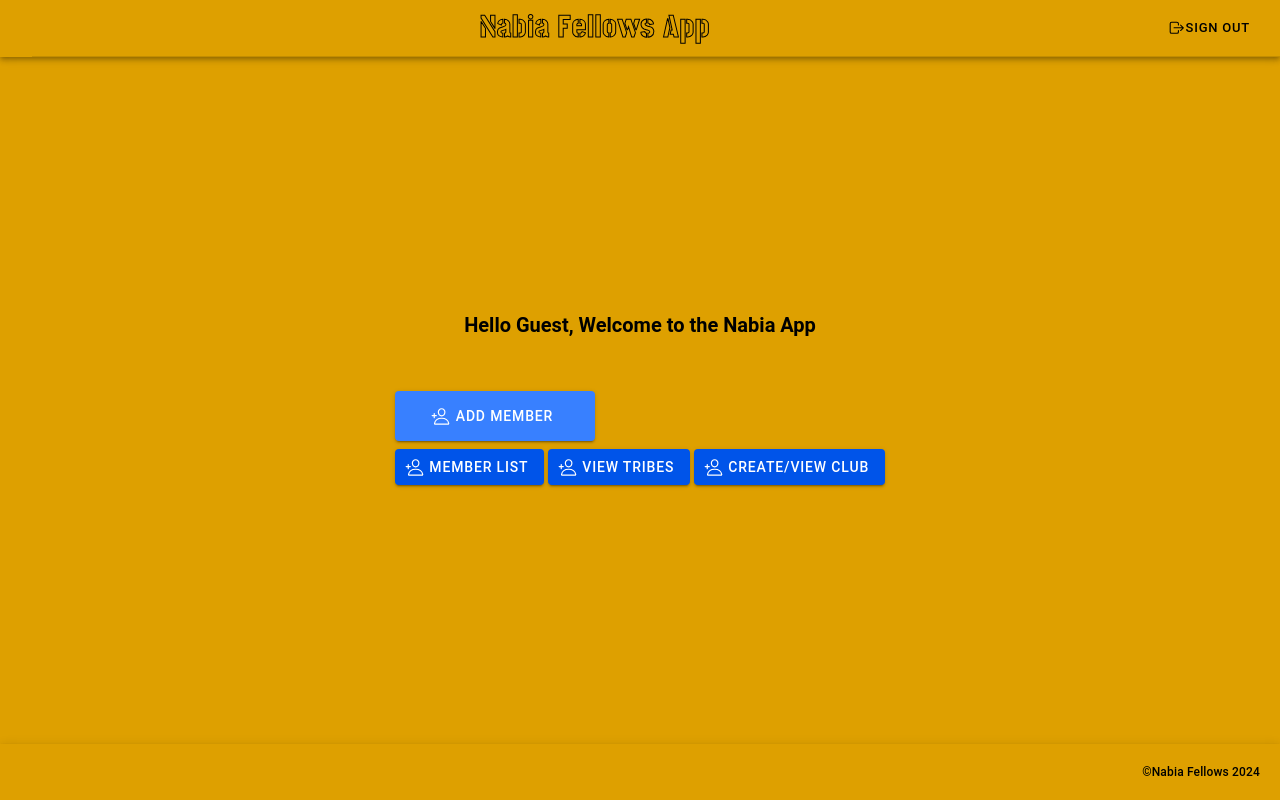
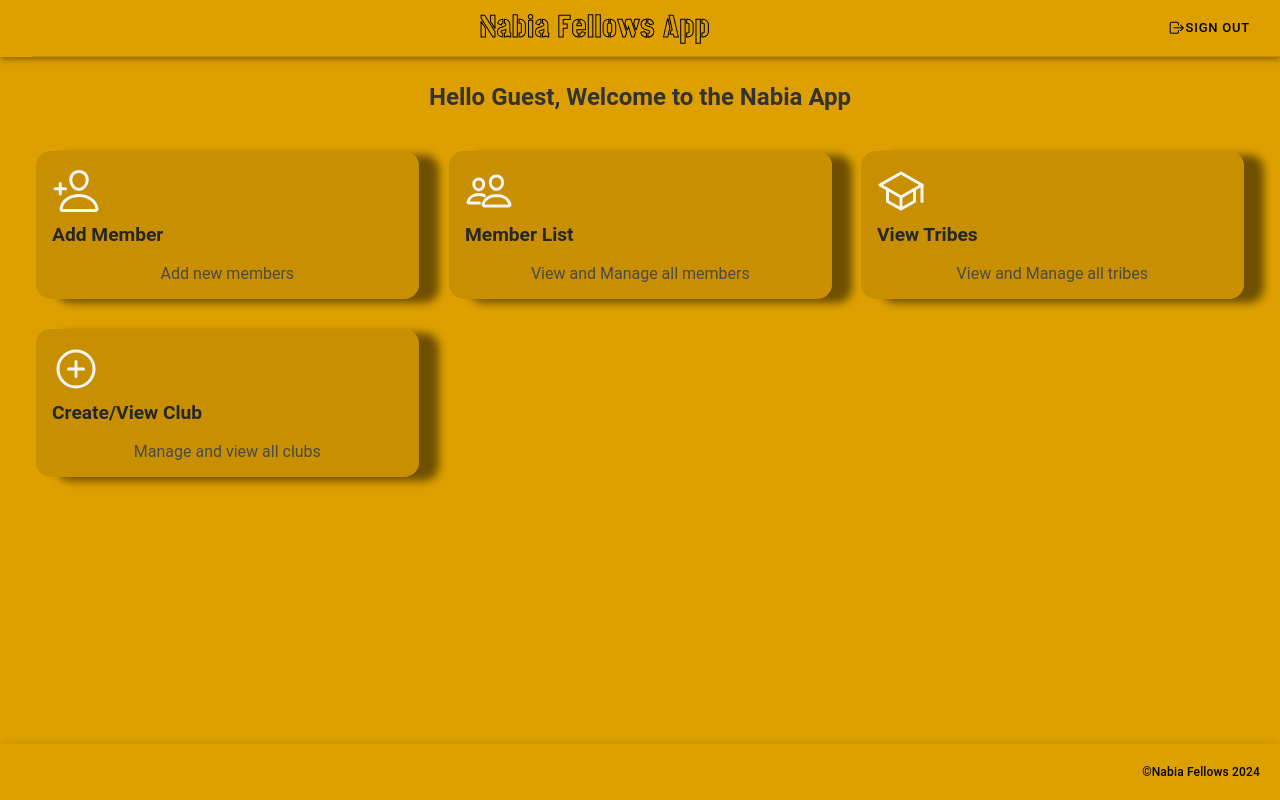
Before and after one commit to elijahbigk77/Nabia-App, a React (Vite) app: page /dashboard in a window 1280 px wide. Built offline with nearby package versions, Linux system fonts and the light colour scheme; no server answers.

Commit message:
Redesigned Dashboard

```diff
--- a/src/components/MainHeader.tsx
+++ b/src/components/MainHeader.tsx
@@ -11,7 +11,7 @@ const MainHeader: React.FC<ContainerProps> = () => {
 
   const handleSignOut = async () => {
     await signOut();
-    history.push('/login');
+    history.push('/home');
   };
 
   return (
--- a/src/pages/AddMember.css
+++ b/src/pages/AddMember.css
@@ -8,7 +8,3 @@
     --border-style: solid;
     --border-color: #000;
   }
-
-.add-member-btn{
-    background-color: #000;
-}
--- a/src/pages/ClubMemberList.tsx
+++ b/src/pages/ClubMemberList.tsx
@@ -327,7 +327,7 @@ const ClubMemberList: React.FC = () => {
               </IonItem>
               <IonItem><p>{`Tribe: ${tribesList.find((tribe: Tribe) => tribe.id === selectedMember?.tribeId)?.name}`}</p></IonItem>
               <IonItem><p>{`Club: ${clubs.find((club: ClubData) => club.id === selectedMember?.clubId)?.name}`}</p></IonItem>
-              <IonButton onClick={closeModal}>Close</IonButton>
+              <IonButton onClick={closeModal} color='danger'>Close</IonButton>
               <IonButton color="dark" onClick={() => setEditMode(true)}>
                 <IonIcon icon={pencilOutline} />
               </IonButton>
--- a/src/pages/Dashboard.css
+++ b/src/pages/Dashboard.css
@@ -1,27 +1,47 @@
-/* Dashboard.css */
-.dashboard-container {
+.custom-background {
+    --background: #f8f9fa;
+  }
+
+  .welcome-text {
+    text-align: center;
+    font-size: 1.5rem;
+    font-weight: bold;
+    margin-top: 10px; /* Adjust the margin to minimize the gap */
+    margin-bottom: 20px;
+    color: #333;
+  }
+
+  .dashboard-container {
     display: flex;
     flex-direction: column;
     align-items: center;
     justify-content: center;
-    height: 100%;
-    padding: 20px;
-}
+    padding-top: 0; /* Remove padding-top to reduce the gap */
+  }
 
-.welcome-text {
+  .dashboard-card {
+    border-radius: 15px;
+    box-shadow: 20px 4px 8px rgba(0.3, 0.4, 0.4, 0.5);
+    transition: transform 0.2s ease-in-out;
+    background-color: rgba(187, 134, 1, 0.43);
+  }
+
+  .dashboard-card:hover {
+    transform: scale(1.05);
+  }
+
+  .dashboard-icon {
+    font-size: 3rem;
+    color: #f5f5f5;
+  }
+
+  .dashboard-title {
+    font-weight: bold;
+    font-size: 1.2rem;
+  }
+
+  .dashboard-card ion-card-content {
+    color: #4a4a4a;
+    font-size: 1rem;
     text-align: center;
-    margin: 0;
-    margin-bottom: 50px;
-    font-size: 20px;
-    font-weight: bold;
-}
-
-.add-member-button {
-    width: 200px;
-    height: 50px;
-    --background: #3880ff;
-    --color: white;
-    display: flex;
-    align-items: center;
-    justify-content: center;
-}
+  }
--- a/src/pages/Dashboard.tsx
+++ b/src/pages/Dashboard.tsx
@@ -1,19 +1,24 @@
 import React, { useEffect, useState } from 'react';
-import { IonPage, IonIcon, IonContent, IonButton, IonText } from '@ionic/react';
-import { useLocation, useHistory } from 'react-router-dom';
+import {
+  IonPage,
+  IonContent,
+  IonGrid,
+  IonRow,
+  IonCol,
+  IonCard,
+  IonCardHeader,
+  IonCardTitle,
+  IonCardContent,
+  IonIcon,
+  IonText
+} from '@ionic/react';
+import { peopleOutline, schoolOutline, logOutOutline, addCircleOutline, personAddOutline } from 'ionicons/icons';
 import MainHeader from '../components/MainHeader';
 import MainFooter from '../components/MainFooter';
+import { getCurrentUser, signOut } from '../firebaseConfig'; // Import getCurrentUser and signOut functions
 import './Dashboard.css';
-import { personAddOutline } from 'ionicons/icons';
-import { getCurrentUser, signOut } from '../firebaseConfig'; // Import getCurrentUser and signOut functions
-
-interface LocationState {
-  username: string;
-}
 
 const Dashboard: React.FC = () => {
-  const location = useLocation<{ username: string; state: LocationState }>();
-  const history = useHistory();
   const [displayName, setDisplayName] = useState<string>('Guest');
 
   useEffect(() => {
@@ -23,50 +28,61 @@ const Dashboard: React.FC = () => {
     }
   }, []);
 
-  const navigateToAddMember = () => {
-    history.push('/add-member');
-  };
-
-  const navigateToMemberList = () => {
-    history.push('/member-list');
-  };
-
-  const navigateToTribeList = () => {
-    history.push('/tribe-list');
-  };
-
-  const navigateToClubPage = () => {
-    history.push('/club-page');
-  };
-
-
   return (
     <IonPage>
       <MainHeader />
-      <IonContent fullscreen className="ion-padding" color="background">
-        <div className="dashboard-container">
-          <p className="welcome-text">
-            <IonText>Hello {displayName}, Welcome to the Nabia App</IonText>
-          </p>
-          <div className="add-member">
-            <IonButton className="add-member-button" onClick={navigateToAddMember}>
-              <IonIcon slot="start" icon={personAddOutline} />
-              Add Member
-            </IonButton>
-            <IonButton onClick={navigateToMemberList}>
-              <IonIcon slot="start" icon={personAddOutline} />
-              Member List
-            </IonButton>
-            <IonButton onClick={navigateToTribeList}>
-              <IonIcon slot="start" icon={personAddOutline} />
-              View Tribes
-            </IonButton>
-            <IonButton onClick={navigateToClubPage}>
-              <IonIcon slot="start" icon={personAddOutline} />
-              Create/View Club
-            </IonButton>
-          </div>
+      <IonContent fullscreen className="ion-padding custom-background" color='background'>
+        <div className="welcome-text">
+          <IonText>Hello {displayName}, Welcome to the Nabia App</IonText>
         </div>
+        <IonGrid>
+          <IonRow>
+            <IonCol size="12" size-md="6" size-lg="4">
+              <IonCard button routerLink="/add-member" className="dashboard-card">
+                <IonCardHeader>
+                  <IonIcon icon={personAddOutline} className="dashboard-icon" />
+                  <IonCardTitle className="dashboard-title">Add Member</IonCardTitle>
+                </IonCardHeader>
+                <IonCardContent>
+                  Add new members
+                </IonCardContent>
+              </IonCard>
+            </IonCol>
+            <IonCol size="12" size-md="6" size-lg="4">
+              <IonCard button routerLink="/member-list" className="dashboard-card">
+                <IonCardHeader>
+                  <IonIcon icon={peopleOutline} className="dashboard-icon" />
+                  <IonCardTitle className="dashboard-title">Member List</IonCardTitle>
+                </IonCardHeader>
+                <IonCardContent>
+                  View and Manage all members
+                </IonCardContent>
+              </IonCard>
+            </IonCol>
+            <IonCol size="12" size-md="6" size-lg="4">
+              <IonCard button routerLink="/tribe-list" className="dashboard-card">
+                <IonCardHeader>
+                  <IonIcon icon={schoolOutline} className="dashboard-icon" />
+                  <IonCardTitle className="dashboard-title">View Tribes</IonCardTitle>
+                </IonCardHeader>
+                <IonCardContent>
+                  View and Manage all tribes
+                </IonCardContent>
+              </IonCard>
+            </IonCol>
+            <IonCol size="12" size-md="6" size-lg="4">
+              <IonCard button routerLink="/club-page" className="dashboard-card">
+                <IonCardHeader>
+                  <IonIcon icon={addCircleOutline} className="dashboard-icon" />
+                  <IonCardTitle className="dashboard-title">Create/View Club</IonCardTitle>
+                </IonCardHeader>
+                <IonCardContent>
+                  Manage and view all clubs
+                </IonCardContent>
+              </IonCard>
+            </IonCol>
+          </IonRow>
+        </IonGrid>
       </IonContent>
       <MainFooter />
     </IonPage>
--- a/src/pages/Home.css
+++ b/src/pages/Home.css
@@ -9,6 +9,15 @@
     text-align: center;
     margin-top: 50%;
     margin-bottom: 50%;
+}
+
+.home-container {
+    display: flex;
+    flex-direction: column;
+    align-items: center;
+    justify-content: center;
+    height: 100%;
+    padding: 0px;
 }
 
 .login-button{
@@ -26,3 +35,14 @@
     transform: translate(-50%, -50%);
     width: 40%;
 }
+
+.ion-item-custom {
+    --inner-padding-start: 20px;
+    --inner-padding-end: 20px;
+    --padding-start: 20px;
+    --padding-end: 20px;
+    --padding-top: 20px;
+    --border-width: 1px;
+    --border-style: solid;
+    --border-color: #000;
+  }
--- a/src/pages/Home.tsx
+++ b/src/pages/Home.tsx
@@ -1,4 +1,4 @@
-import { IonButton, IonContent, IonHeader, IonItem, IonPage, IonTitle, IonToolbar } from '@ionic/react';
+import { IonButton, IonContent, IonHeader, IonItem, IonPage, IonText, IonTitle, IonToolbar } from '@ionic/react';
 import './Home.css';
 import MainFooter from '../components/MainFooter';
 import Header from '../components/Header';
@@ -7,10 +7,14 @@ const Home: React.FC = () => {
   return (
     <IonPage>
       <Header />
-      <IonContent fullscreen className='home-content'color='background' >
-        <p className='welcome-text'><i> Welcome to the Nabia Fellows app</i></p>
-        <IonButton className='login-button' color='light' routerLink='/Login'>Login</IonButton>
-        <IonButton className='register-button' color='light' routerLink='/register'>Create New Account</IonButton>
+      <IonContent fullscreen className='home-content' color='background' >
+        <div className="home-container">
+          <p className="ion-padding welcome-text">
+            <i><IonText>Welcome to the Nabia Fellows App</IonText></i>
+          </p>
+          <IonButton className='login-button' color='dark' routerLink='/Login'>Login</IonButton>
+          <IonButton className='register-button' color='dark' routerLink='/register'>Create New Account</IonButton>
+        </div>
       </IonContent>
       <MainFooter />
     </IonPage>
```
